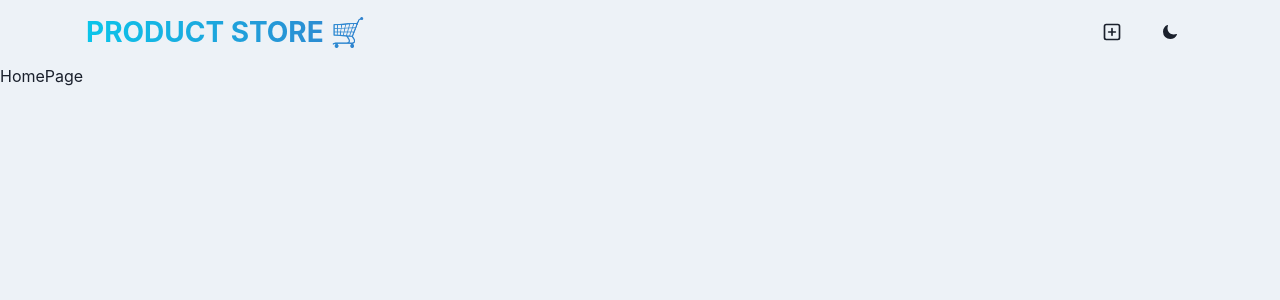
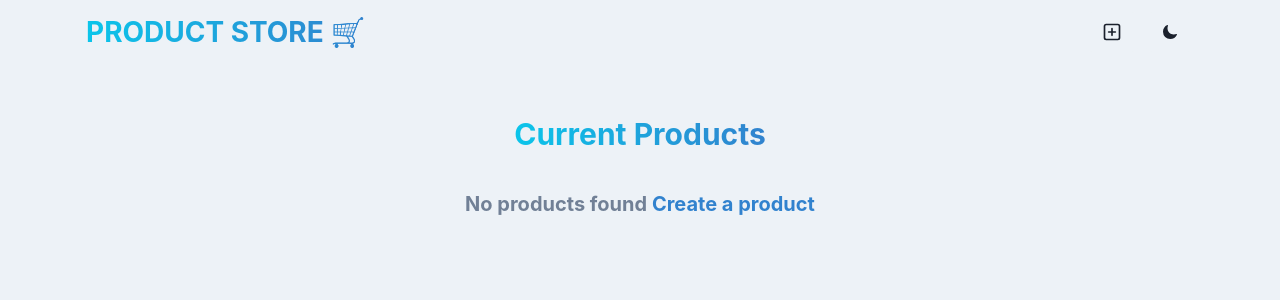
Before and after one commit to TheMarc05/store-app, a React (Vite) app in the folder frontend/: page / in a window 1280 px wide. Shown: the top 300 px of the page. Built offline with nearby package versions, Linux system fonts and the light colour scheme.

Commit message:
start HomePage implementation

```diff
--- a/frontend/src/pages/HomePage.jsx
+++ b/frontend/src/pages/HomePage.jsx
@@ -1,5 +1,39 @@
+import { Container, VStack, Text } from "@chakra-ui/react";
+import { Link } from "react-router-dom";
+
 const HomePage = () => {
-  return <div>HomePage</div>;
+  return (
+    <Container maxW="container.xl" py={12}>
+      <VStack spacing={8}>
+        <Text
+          fontSize={"30"}
+          fontWeight={"bold"}
+          bgGradient={"linear(to-r, cyan.400, blue.500)"}
+          bgClip={"text"}
+          textAlign={"center"}
+        >
+          Current Products
+        </Text>
+
+        <Text
+          fontSize={"xl"}
+          textAlign={"center"}
+          fontWeight={"bold"}
+          color={"gray.500"}
+        >
+          No products found{" "}
+          <Link to={"/create"}>
+            <Text
+              as={"span"}
+              color={"blue.500"}
+              _hover={{ textDecoration: "underline" }}
+            >
+              Create a product
+            </Text>
+          </Link>
+        </Text>
+      </VStack>
+    </Container>
+  );
 };
-
 export default HomePage;
```
